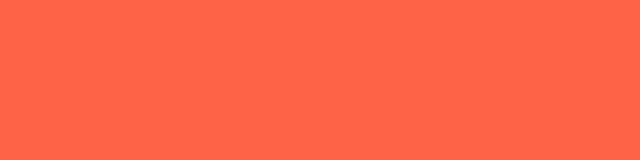
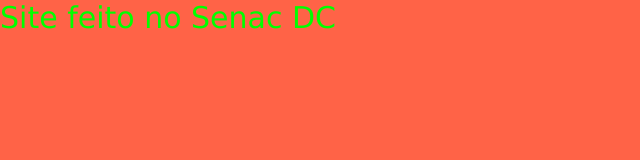
Before and after one commit to thomasscastanheiro/projeto, a plain HTML site: page index.html in a window 1280 px wide. Shown: the whole page, without its empty margins (0-640 px from the left). Drawn offline with Linux system fonts and the light colour scheme.

Commit message:
Footer
Construi o footer do nosso site

```diff
--- a/index.html
+++ b/index.html
@@ -7,6 +7,9 @@
     <link rel="stylesheet" href="style.css">
 </head>
 <body>
+    <footer>
+        <p>Site feito no Senac DC</p>
+    </footer>
 
     <script src="script.js"></script>
 </body>
--- a/style.css
+++ b/style.css
@@ -3,6 +3,12 @@
     padding: 0;
     font-family: Verdana, Geneva, Tahoma, sans-serif;
 }
+footer{
+    color: lime;
+}
+footer p{
+    font-size: 30px;
+}
 body{
     background-color: tomato;
 }
```
